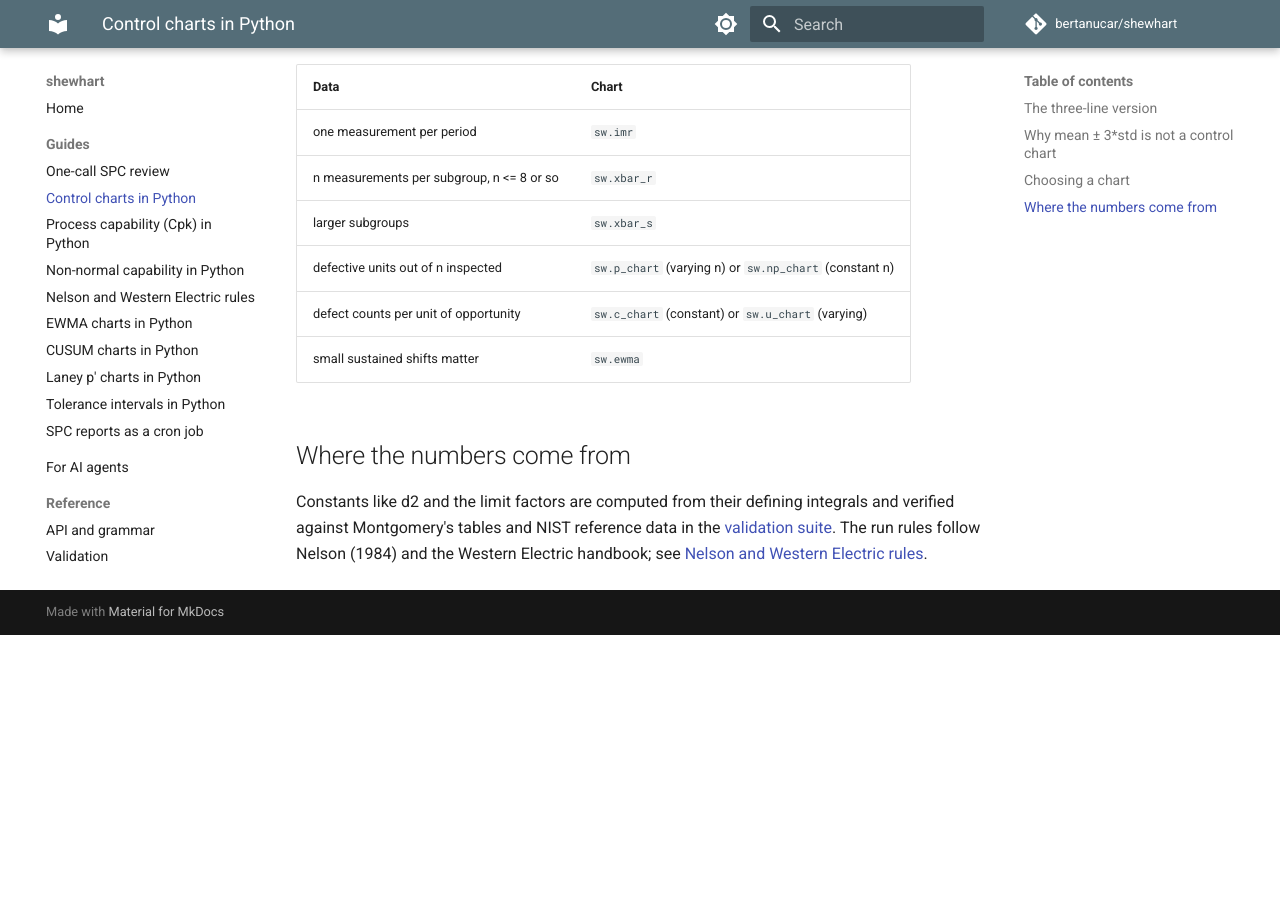
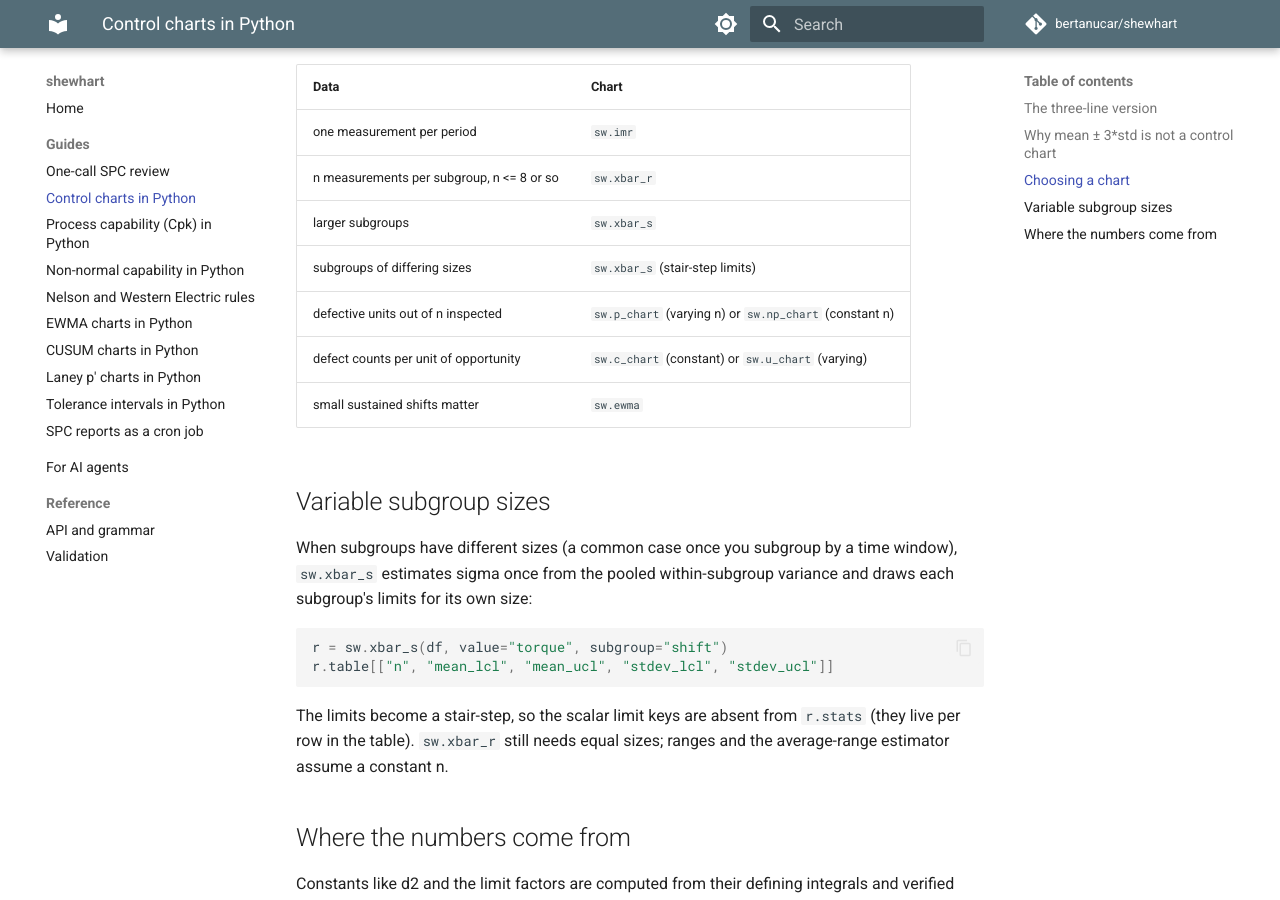
Before and after one commit to bertanucar/shewhart, an MkDocs documentation site: the page built from docs/guides/control-charts-in-python.md, in a window 1280 px wide and 900 px high, scrolled down 1341 px. Built offline with MkDocs 1.6.1 and Material for MkDocs 9.7.7, drawn with Linux system fonts in a browser that asks for light colours; comment, search, counter and statistics services are not loaded; before the commit the page ends 1976 px from its top, so only the background shows below that.

Commit message:
Document variable subgroup sizes for xbar_s
Adds a section to the control-charts guide and a changelog entry.

````diff
--- a/docs/guides/control-charts-in-python.md
+++ b/docs/guides/control-charts-in-python.md
@@ -67,9 +67,25 @@ sys.exit(0 if r.ok else 1)
 | one measurement per period | `sw.imr` |
 | n measurements per subgroup, n <= 8 or so | `sw.xbar_r` |
 | larger subgroups | `sw.xbar_s` |
+| subgroups of differing sizes | `sw.xbar_s` (stair-step limits) |
 | defective units out of n inspected | `sw.p_chart` (varying n) or `sw.np_chart` (constant n) |
 | defect counts per unit of opportunity | `sw.c_chart` (constant) or `sw.u_chart` (varying) |
 | small sustained shifts matter | `sw.ewma` |
+
+## Variable subgroup sizes
+
+When subgroups have different sizes (a common case once you subgroup by a
+time window), `sw.xbar_s` estimates sigma once from the pooled
+within-subgroup variance and draws each subgroup's limits for its own size:
+
+```python
+r = sw.xbar_s(df, value="torque", subgroup="shift")
+r.table[["n", "mean_lcl", "mean_ucl", "stdev_lcl", "stdev_ucl"]]
+```
+
+The limits become a stair-step, so the scalar limit keys are absent from
+`r.stats` (they live per row in the table). `sw.xbar_r` still needs equal
+sizes; ranges and the average-range estimator assume a constant n.
 
 ## Where the numbers come from
 
````
Also changed, not shown: CHANGELOG.md (+7 -0 lines).
